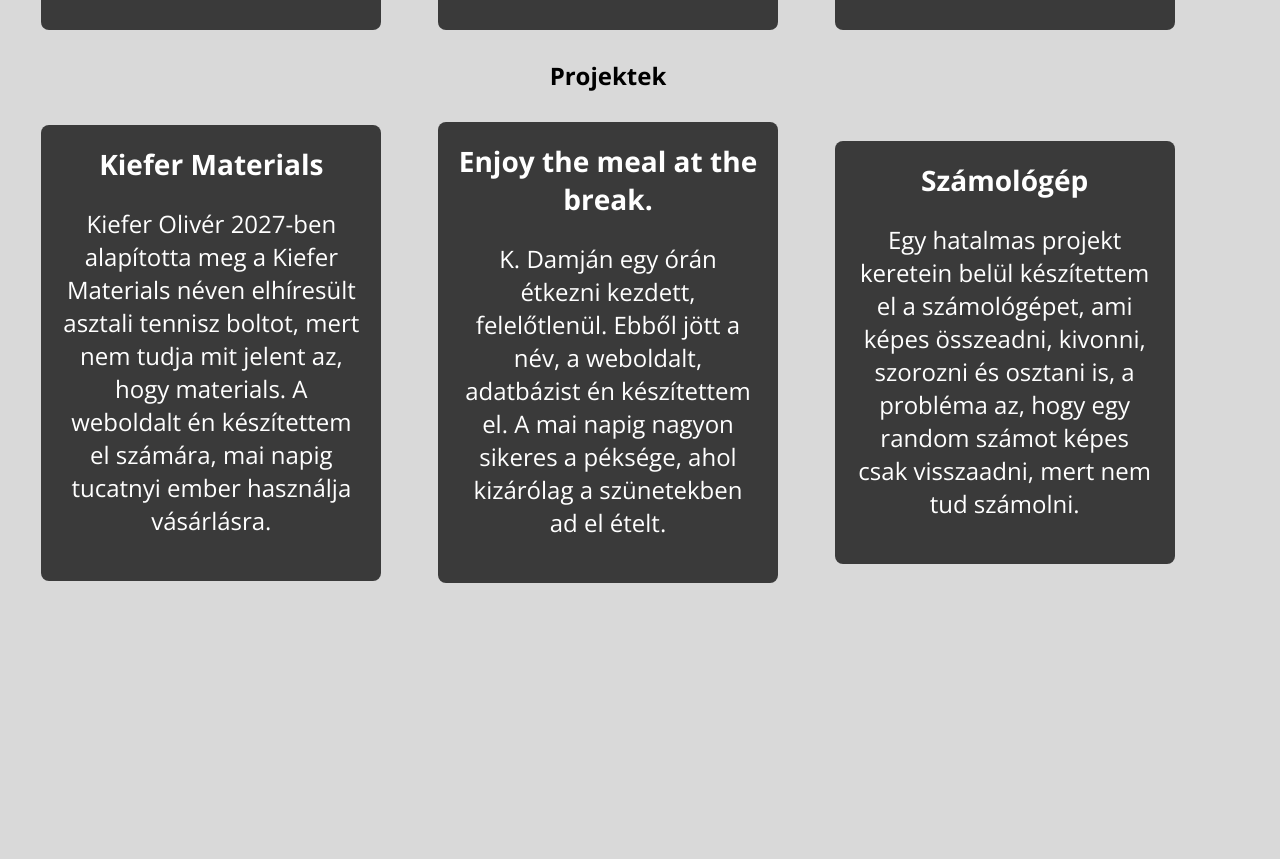
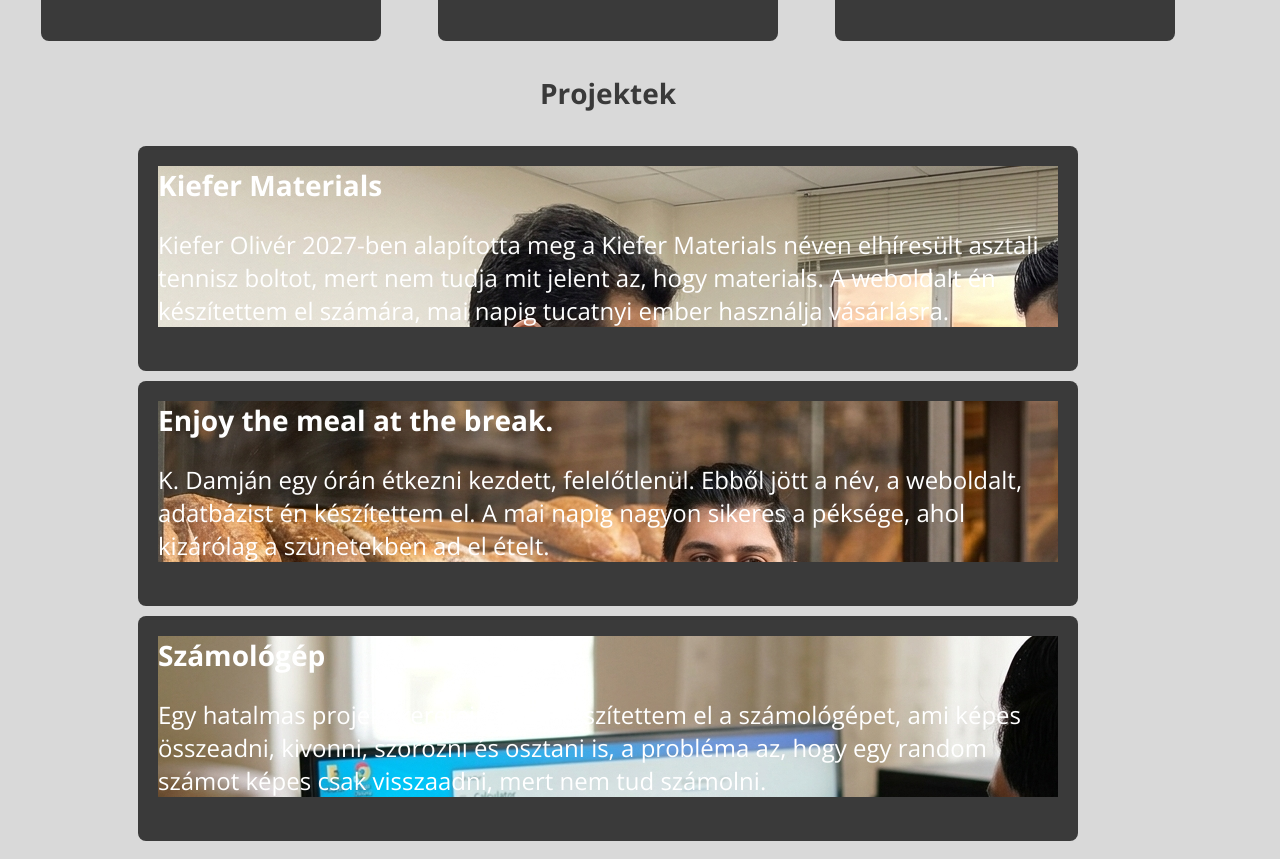
Before and after one commit to korsoslaszlo/portfolio, a plain HTML site: page index.html in a window 1280 px wide. Shown: the part 1499-2358 px from the top of the page. Before the commit the page ends 2100 px from the top, so only its background shows below. Drawn offline with nearby package versions, Linux system fonts and the light colour scheme.

Commit message:
Projektek CSS imádkozás

```diff
--- a/css/style.css
+++ b/css/style.css
@@ -76,8 +76,7 @@ header h3 {
     display: grid;
     grid-template-columns: repeat(3, 1fr);
     gap: 10px;
-        padding: 10px;
-
+    padding: 10px;
 }
 
 .karty {
@@ -94,3 +93,47 @@ header h3 {
 .karty img {
     max-width: 100px;
 }
+
+
+.keszsegek h2 {
+    text-align: center;
+    color: #3a3a3a;
+    font-size:175%;
+}
+
+
+.projektek h2 {
+    text-align: center;
+    color: #3a3a3a;
+    font-size:175%;
+}
+
+.projektek .grid-basic {
+    display: grid;
+    grid-template-columns: repeat(1, 1fr);
+    gap: 10px;
+    padding: 10px;
+}
+
+.projektek .karty {
+
+    color: white;
+    padding: 20px;
+    text-align: left;
+    font-size: 24px;
+    border-radius: 8px;
+    max-width: 900px;
+    margin: auto;
+}
+
+.kartya-kiefer {
+    background-image: url(../img/projects/project_ping_pong.jpeg);
+}
+
+.kartya-damjan {
+    background-image: url(../img/projects/project_bakery.jpeg);
+}
+
+.kartya-calc {
+    background-image: url(../img/projects/project_calculator.jpeg);
+}
```
